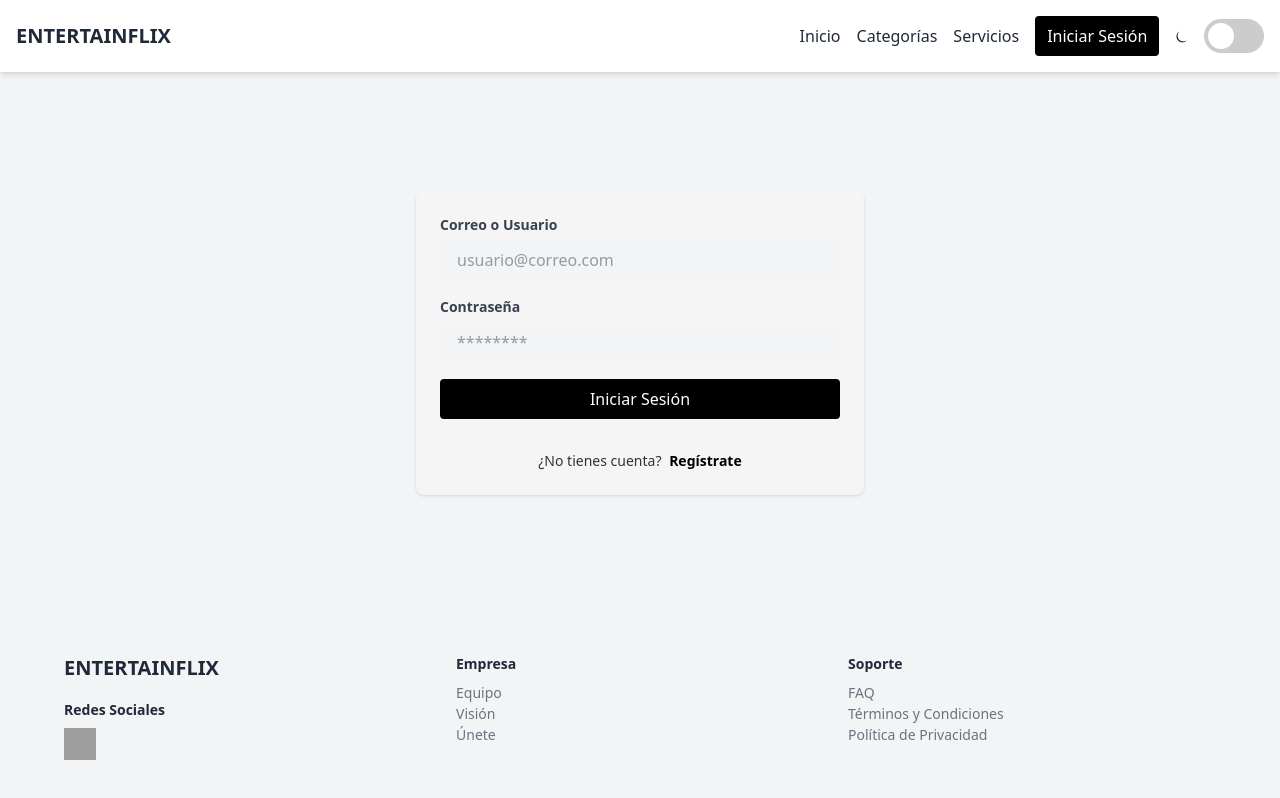
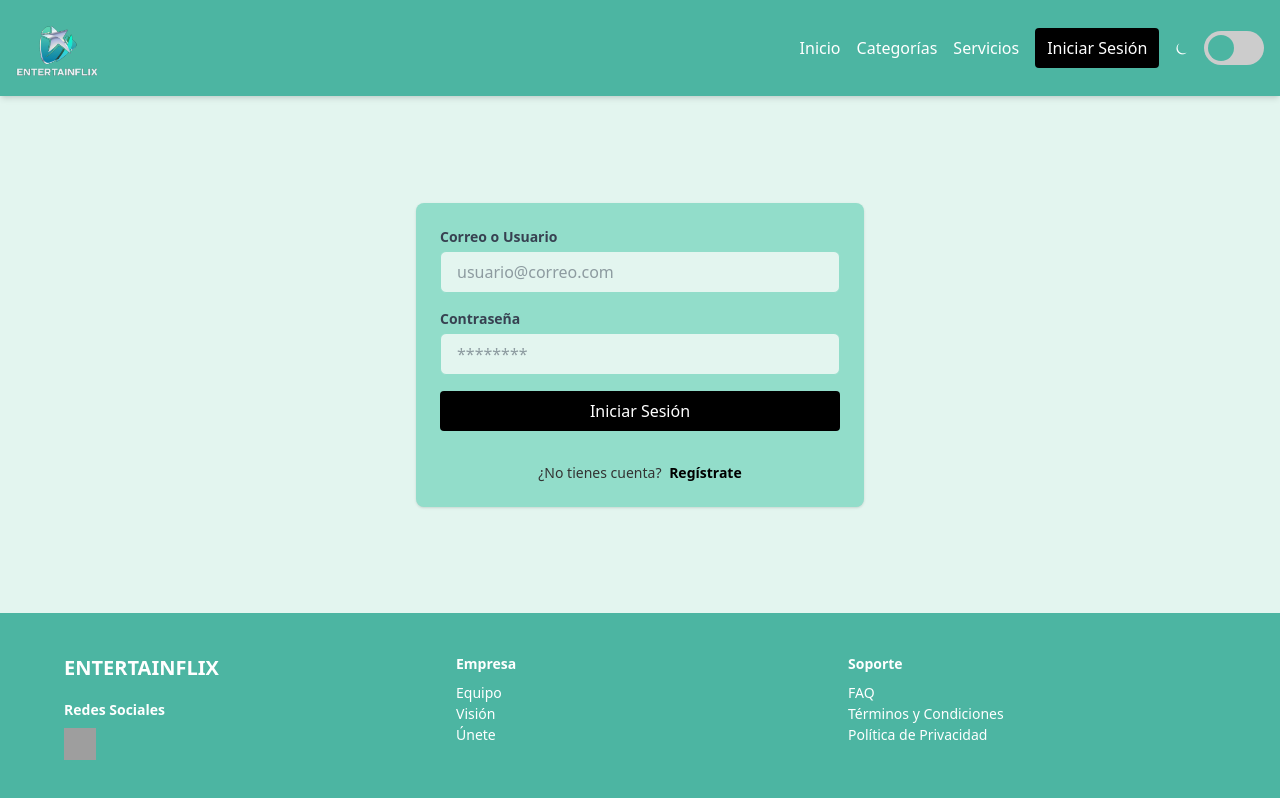
Before and after one commit to KennyRoDi/Dise-oSoftware, a Vue app: page /inicio-sesion in a window 1280 px wide. Built offline with nearby package versions, Linux system fonts and the light colour scheme; grey boxes are pictures that could not be loaded.

Commit message:
cambio en la paleta de colores

```diff
--- a/src/components/Navbar.vue
+++ b/src/components/Navbar.vue
@@ -1,6 +1,6 @@
 <template>
     <header class="header">
-        <h1 class="header-title">ENTERTAINFLIX</h1>
+        <img :src="`/assets/images/logoEF.png`" alt="Foto" class="header-logo" />
         <span v-if="usuario" class="header-greeting">
             Hola, {{ usuario.nombre }}!
         </span>
@@ -50,6 +50,11 @@ function cerrarSesion() {
   color: var(--color-header-text);
   position: relative;
 }
+.header-logo {
+  height: 4rem;
+  width: auto;
+  z-index: 10;
+}
 
 .header-title {
   font-size: 1.25rem;
@@ -62,7 +67,7 @@ function cerrarSesion() {
   left: 50%;
   transform: translateX(-50%);
   font-size: 0.875rem;
-  color: var(--color-text);
+  color: var(--color-header-text);
   font-weight: 500;
 }
 
--- a/src/themes.css
+++ b/src/themes.css
@@ -1,35 +1,39 @@
 /* Colores para el modo claro por defecto */
 :root {
-  --color-header-bg: #ffffff; /* Blanco para el header */
-  --color-header-text: #1f2937; /* Gris oscuro para el texto del header */
-  --color-body-bg: #f3f4f6; /* Un gris muy claro, similar a lo que usa Tailwind por defecto */
-  --color-text: #374151; /* Texto general */
-  --color-primary-button-bg: #000000; /* Fondo del botón "Iniciar Sesión" */
-  --color-primary-button-text: #ffffff; /* Texto del botón "Iniciar Sesión" */
-  --color-footer-bg: #f3f4f6; /* gris claro */
-  --color-footer-text: #6b7280; /* gris oscuro */
-  --color-footer-heading: #1f2937; /* negro */
-  --color-background-light: #f5f5f5; /* Fondo claro */
-  --color-text-light: #333; /* Texto oscuro */
+  --color-header-bg: #4cb5a2;
+  --color-header-text: #ffffff;
+  --color-body-bg: #e3f5ef;
+  --color-text: #374151;
+  --color-primary-button-bg: #000000;
+  --color-primary-button-text: #ffffff;
+  --color-secondary-button-bg: #001b29;
+  --color-secondary-button-text: #001b29;
+  --color-footer-bg: #4cb5a2;
+  --color-footer-text: #ffffff;
+  --color-footer-heading: #ffffff;
+  --color-background-light: #92ddca;
+  --color-text-light: #333;
 
-  --color-text2: #e5e7eb; /* Texto general */
-  --color-solicitud: #f0f5f8;
+  --color-text2: #e5e7eb;
+  --color-solicitud: #d5f2ea;
 }
 
 /* Colores para el modo oscuro */
 body.dark-mode {
-  --color-header-bg: #1f2937; /* Gris oscuro para el header */
-  --color-header-text: #e5e7eb; /* Gris claro para el texto del header */
+  --color-header-bg: #000e14;
+  --color-header-text: #e5e7eb;
 
-  --color-body-bg: #32394e; /* Fondo negro */
-  --color-text: #e5e7eb; /* Texto claro */
-  --color-primary-button-bg: #ffffff; /* Fondo del botón "Iniciar Sesión" en blanco */
-  --color-primary-button-text: #000000; /* Texto del botón "Iniciar Sesión" en negro */
-  --color-footer-bg: #1f2937; /* gris oscuro */
-  --color-footer-text: #d1d5db; /* gris claro */
-  --color-footer-heading: #f3f4f6; /* gris muy claro */
-  --color-background-light: #121212; /* Fondo oscuro */
-  --color-text-light: #e0e0e0; /* Texto claro */
-  --color-text2: #e5e7eb; /* Texto general */
-  --color-solicitud: #5f646d;
+  --color-body-bg: #00111a;
+  --color-text: #e5e7eb;
+  --color-primary-button-bg: #ffffff;
+  --color-primary-button-text: #000000;
+  --color-secondary-button-bg: #173646;
+  --color-secondary-button-text: #ffffff;
+  --color-footer-bg: #000e14;
+  --color-footer-text: #d1d5db;
+  --color-footer-heading: #f3f4f6;
+  --color-background-light: #152832;
+  --color-text-light: #e0e0e0;
+  --color-text2: #e5e7eb;
+  --color-solicitud: #23313f;
 }
--- a/src/views/Detalle.vue
+++ b/src/views/Detalle.vue
@@ -145,7 +145,6 @@ watchEffect(() => {
 .card {
   background-color: var(--color-background-light);
   color: var(--color-text);
-  border: 1px solid var(--color-footer-text);
   border-radius: 0.5rem;
   box-shadow: 0 1px 3px rgba(0,0,0,0.04);
   transition: background-color 180ms ease, color 180ms ease, border-color 180ms ease;
--- a/src/views/Perfil.vue
+++ b/src/views/Perfil.vue
@@ -426,15 +426,12 @@ onMounted(() => {
 /* Estados de solicitud: colores suaves (fijos aquí) */
 .solicitud-pending {
   background-color: var(--color-solicitud); /* blanco neutro */
-  border: 1px solid rgba(148,163,184,0.12);
 }
 .solicitud-accepted {
   background-color: var(--color-solicitud); /* green-50 */
-  border: 1px solid #000000; /* green-200 */
 }
 .solicitud-rejected {
   background-color: var(--color-solicitud); /* red-50 */
-  border: 1px solid #000000; /* red-200 */
 }
 
 /* Badges */
--- a/src/views/Registro.vue
+++ b/src/views/Registro.vue
@@ -126,7 +126,6 @@ function registrarUsuario() {
 .form-card {
   background-color: var(--color-background-light);
   color: var(--color-text);
-  border: 1px solid var(--color-footer-text);
   transition: background-color 180ms ease, color 180ms ease, border-color 180ms ease;
 }
 
@@ -139,7 +138,6 @@ function registrarUsuario() {
 .input {
   background-color: var(--color-body-bg);
   color: var(--color-text);
-  border: 1px solid var(--color-footer-text);
   border-radius: 0.375rem;
   padding: 0.5rem 0.75rem;
   width: 100%;
```
Also changed, not shown: public/assets/images/logoEF.png (added).
